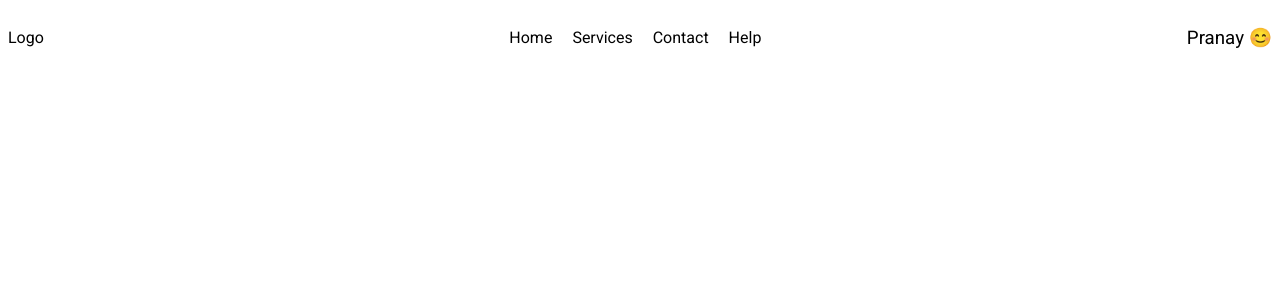
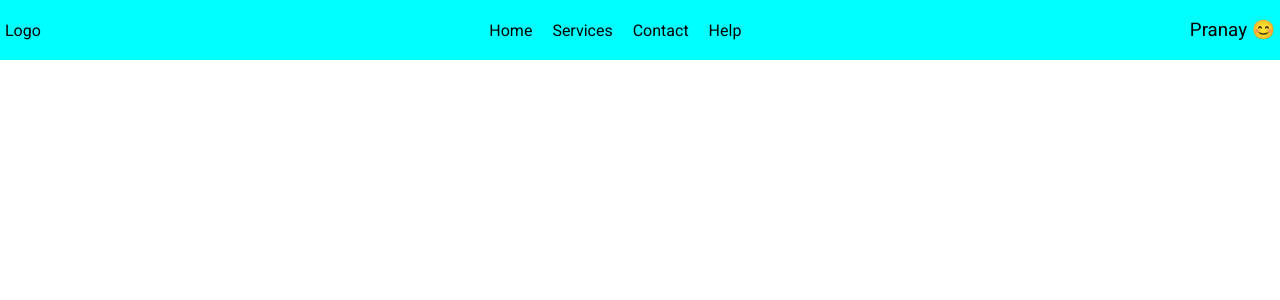
Before and after one commit to palone12/AngularLearning, an Angular app in the folder myapps/: page / in a window 1280 px wide. Shown: the top 300 px of the page. Built offline with nearby package versions, Linux system fonts and the light colour scheme.

Commit message:
Navbar Created

```diff
--- a/myapps/src/app/navbar/navbar.component.css
+++ b/myapps/src/app/navbar/navbar.component.css
@@ -3,6 +3,9 @@
   justify-content: space-between;
   align-items: center;
   align-content: center;
+  background-color: aqua;
+  height: 50px;
+  padding:5px;
 }
 
 .nav-links {
--- a/myapps/src/styles.css
+++ b/myapps/src/styles.css
@@ -1,4 +1,7 @@
-*{
-font-family: "Roboto", sans-serif;
+* {
+  font-family: "Roboto", sans-serif;
   font-weight: 400;
-  font-style: normal;}
+  font-style: normal;
+  margin: 0;
+  padding: 0;
+}
```
